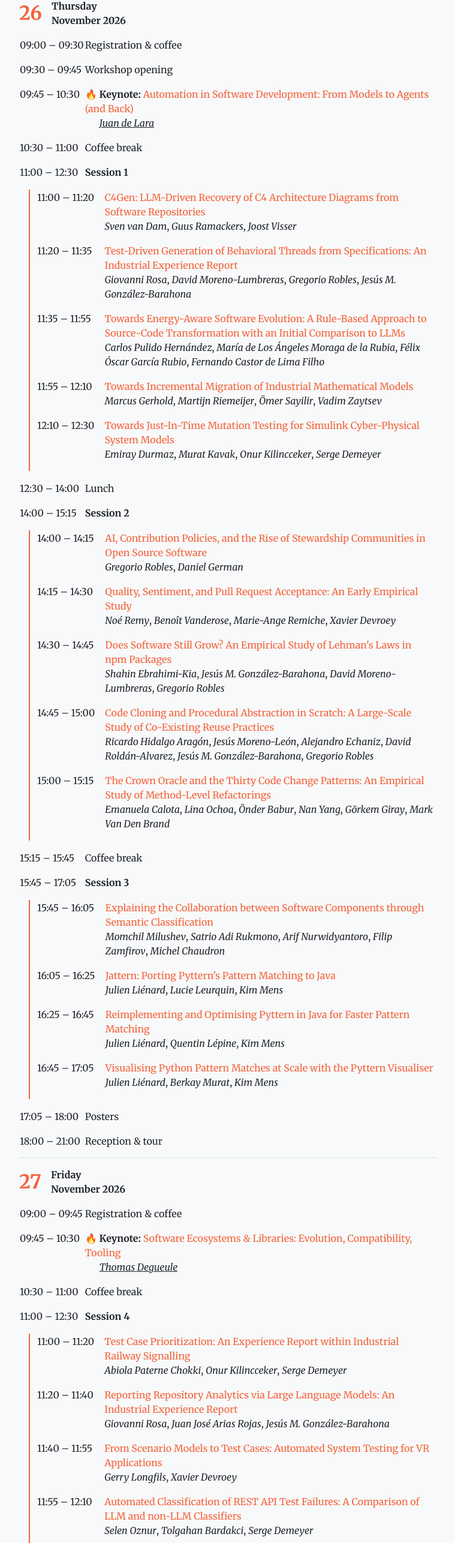
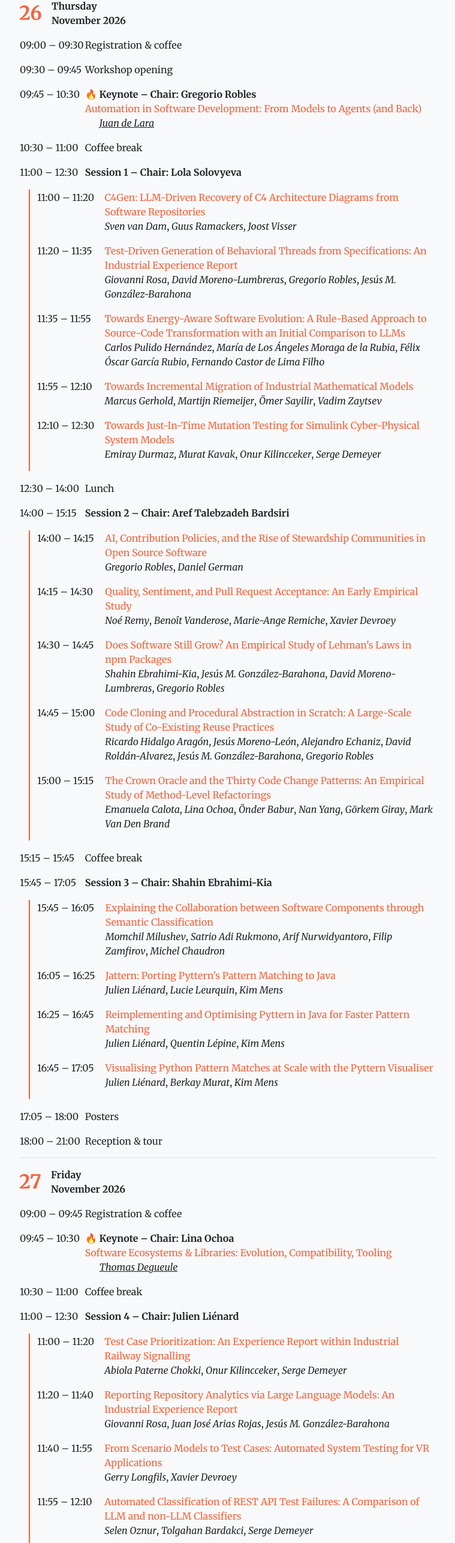
Before and after one commit to benevol/2026, a plain HTML site: page index.html in a window 1280 px wide. Shown: the part 1808-4380 px from the top of the page at 60% size, without its empty margins (260-1019 px from the left). Drawn offline with Linux system fonts and the light colour scheme; a script that the page names is missing.

Commit message:
refactor: Add chairs informations to relevant sessions

```diff
--- a/index.html
+++ b/index.html
@@ -256,7 +256,8 @@
           <tr>
             <td>09:45 – 10:30</td>
             <td class="with-emoji">
-              <strong>🔥 Keynote:</strong>
+              <strong>🔥 Keynote – Chair: Gregorio Robles</strong>
+              <br>
               <span class="talk"><a data-toggle="modal" href="#firstKeynote">Automation in Software Development: From Models to Agents (and Back)</a></span>
               <br>
               <span class="author presenter with-emoji">Juan de Lara</span>
@@ -268,7 +269,7 @@
           </tr>
           <tr>
             <td>11:00 – 12:30</td>
-            <td><strong>Session 1</strong></td>
+            <td><strong>Session 1 – Chair: Lola Solovyeva</strong></td>
           </tr>
           <tr>
             <td colspan="2">
@@ -336,7 +337,7 @@
           </tr>
           <tr>
             <td>14:00 – 15:15</td>
-            <td><strong>Session 2</strong></td>
+            <td><strong>Session 2 – Chair: Aref Talebzadeh Bardsiri</strong></td>
           </tr>
           <tr>
             <td colspan="2">
@@ -407,7 +408,7 @@
           </tr>
           <tr>
             <td>15:45 – 17:05</td>
-            <td><strong>Session 3</strong></td>
+            <td><strong>Session 3 – Chair: Shahin Ebrahimi-Kia</strong></td>
           </tr>
           <tr>
             <td colspan="2">
@@ -481,7 +482,8 @@
           <tr>
             <td>09:45 – 10:30</td>
             <td class="with-emoji">
-              <strong>🔥 Keynote:</strong>
+              <strong>🔥 Keynote – Chair: Lina Ochoa</strong>
+              <br>
               <span class="talk"><a data-toggle="modal" href="#secondKeynote">Software Ecosystems &amp; Libraries: Evolution, Compatibility, Tooling</a></span>
               <br>
               <span class="author presenter with-emoji">Thomas Degueule</span>
@@ -493,7 +495,7 @@
           </tr>
           <tr>
             <td>11:00 – 12:30</td>
-            <td><strong>Session 4</strong></td>
+            <td><strong>Session 4 – Chair: Julien Liénard</strong></td>
           </tr>
           <tr>
             <td colspan="2">
@@ -556,7 +558,7 @@
           </tr>
           <tr>
             <td>14:00 – 15:30</td>
-            <td><strong>Session 5</strong></td>
+            <td><strong>Session 5 – Chair: Filip Zamfirov</strong></td>
           </tr>
           <tr>
             <td colspan="2">
@@ -628,7 +630,11 @@
           </tr>
           <tr>
             <td>16:00 – 17:00</td>
-            <td>Fish bowl</td>
+            <td>
+              <strong>Fish bowl – Chair: Jesús M. González-Barahona</strong>
+              <br>
+              <span>How AI is transforming software engineering and how it impacts our research?</span>
+            </td>
           </tr>
           <tr>
             <td>17:00 – 17:15</td>
```
